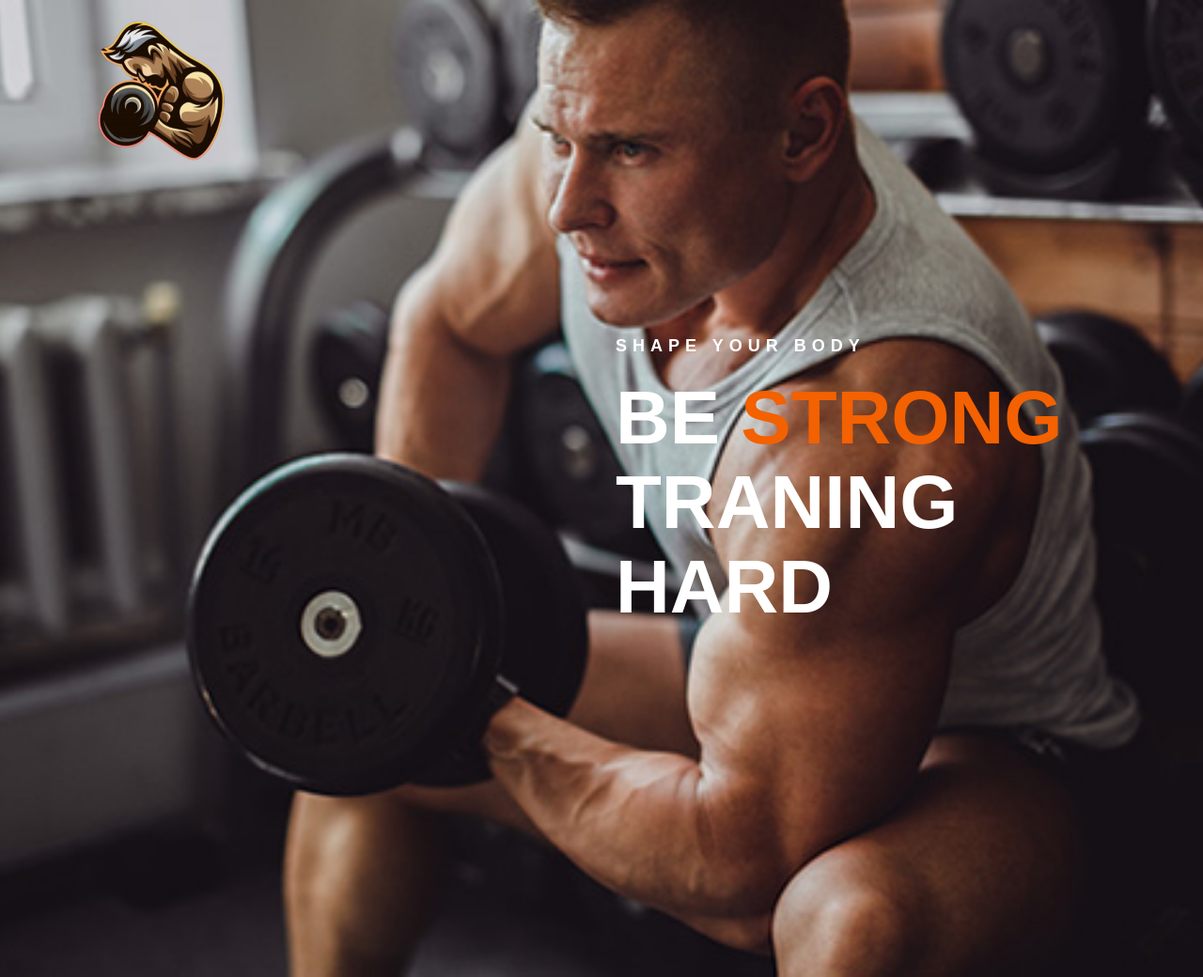
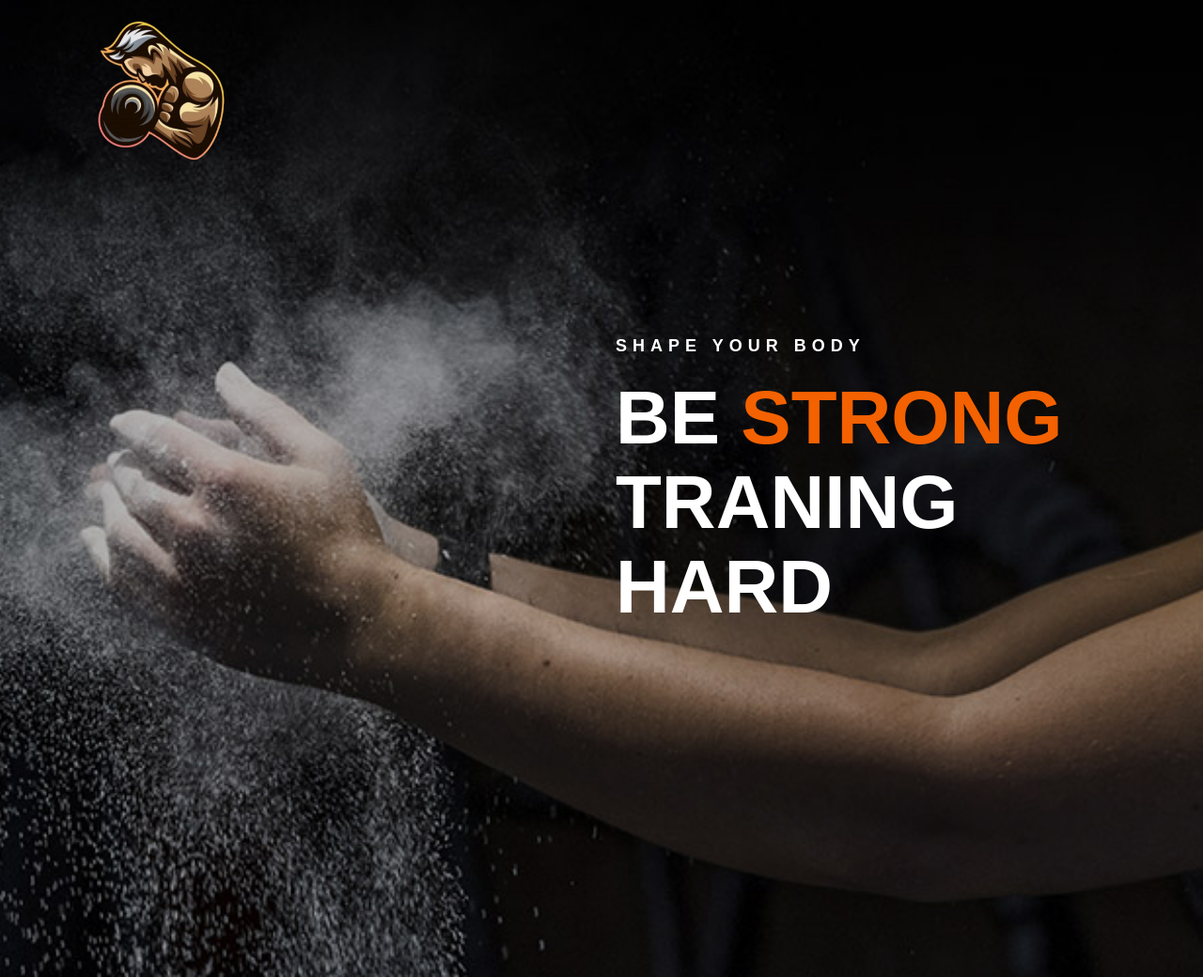
Before and after one commit to Parvs2021/ExerciseTracker, a plain HTML site: page index.html in a window 1280 px wide. Shown: the top 1040 px of the page at 94% size. Drawn offline with Linux system fonts and the light colour scheme; a web font is replaced by a local one.

Commit message:
Update index.html

```diff
--- a/index.html
+++ b/index.html
@@ -60,7 +60,7 @@
     <!-- Hero Section Begin -->
     <section class="hero-section">
         <div class="hs-slider owl-carousel">
-            <div class="hs-item set-bg" data-setbg="img/classes/class-4.jpg">
+            <div class="hs-item set-bg" data-setbg="img/breadcrumb-bg.jpg">
                 <div class="container">
                     <div class="row">
                         <div class="col-lg-6 offset-lg-6">
```
